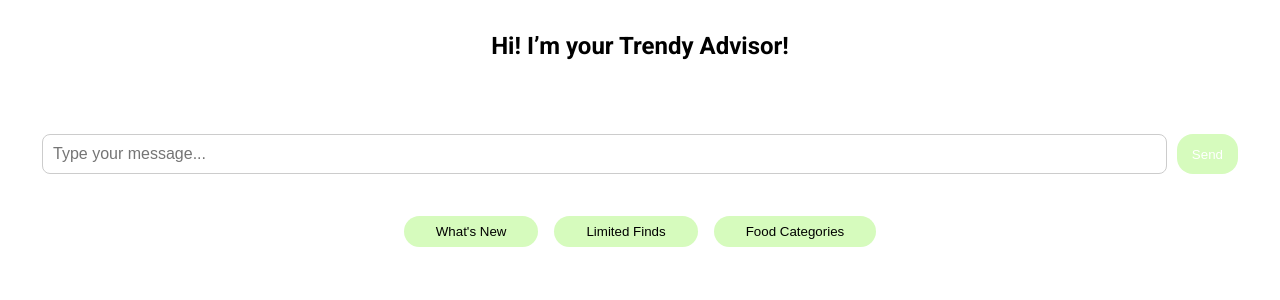
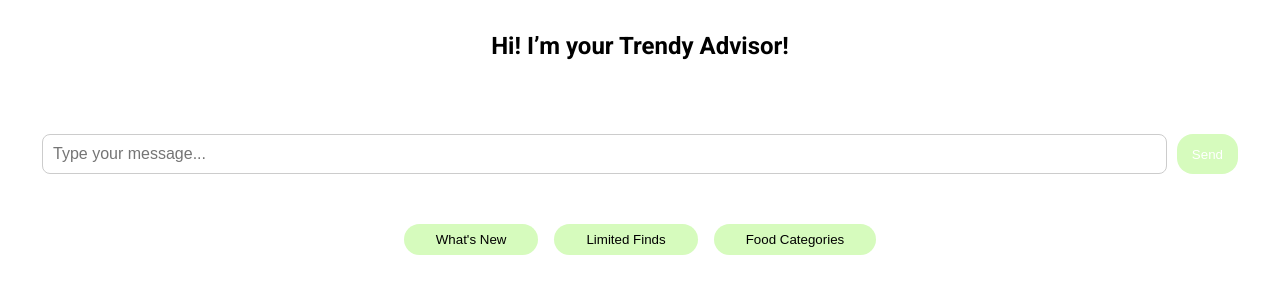
Before and after one commit to Naaninge/shopping-assistant, a React (Create React App) app: page /#/trendy-guide in a window 1280 px wide. Shown: the top 300 px of the page. Built offline with nearby package versions, Linux system fonts and the light colour scheme.

Commit message:
updated css

```diff
--- a/src/index.css
+++ b/src/index.css
@@ -227,7 +227,7 @@ margin-top: 1rem;
 
 
 .guides .options button{
-  margin: 0 0.5rem;
+  margin: 0.5rem;
 }
 
 .food-title{
```
